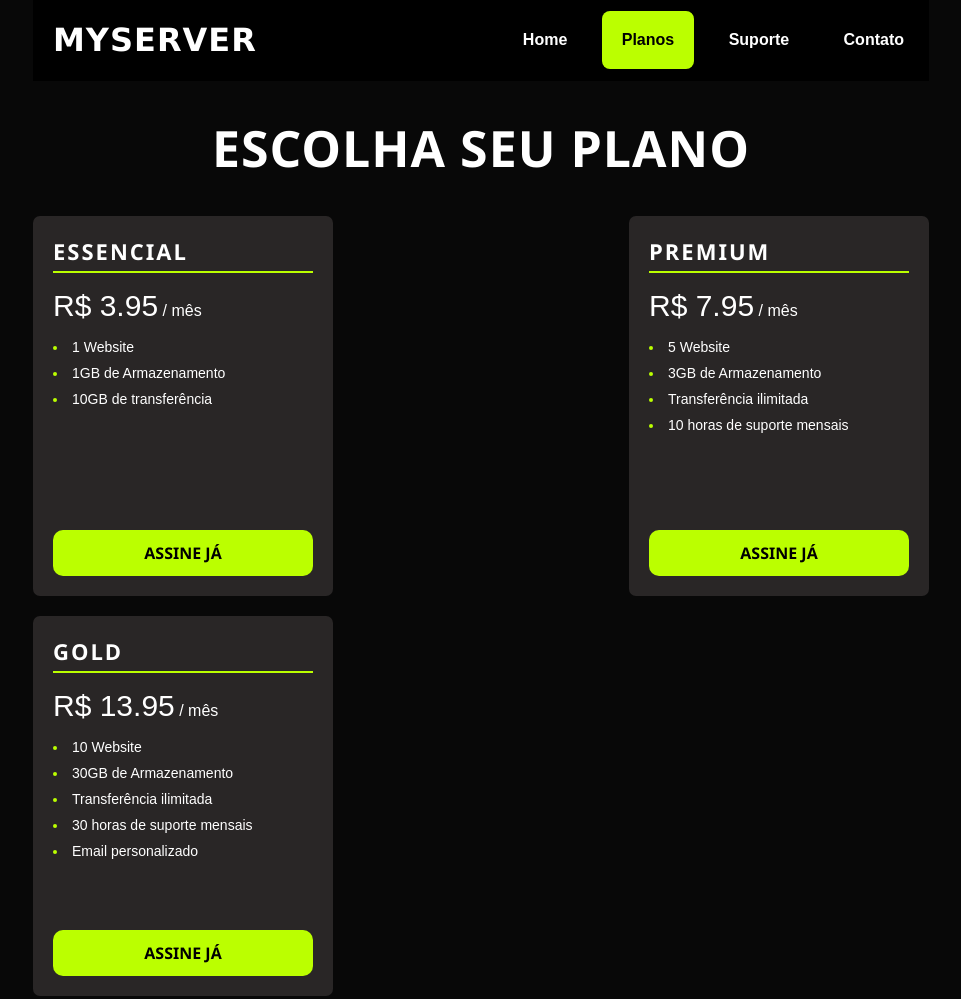
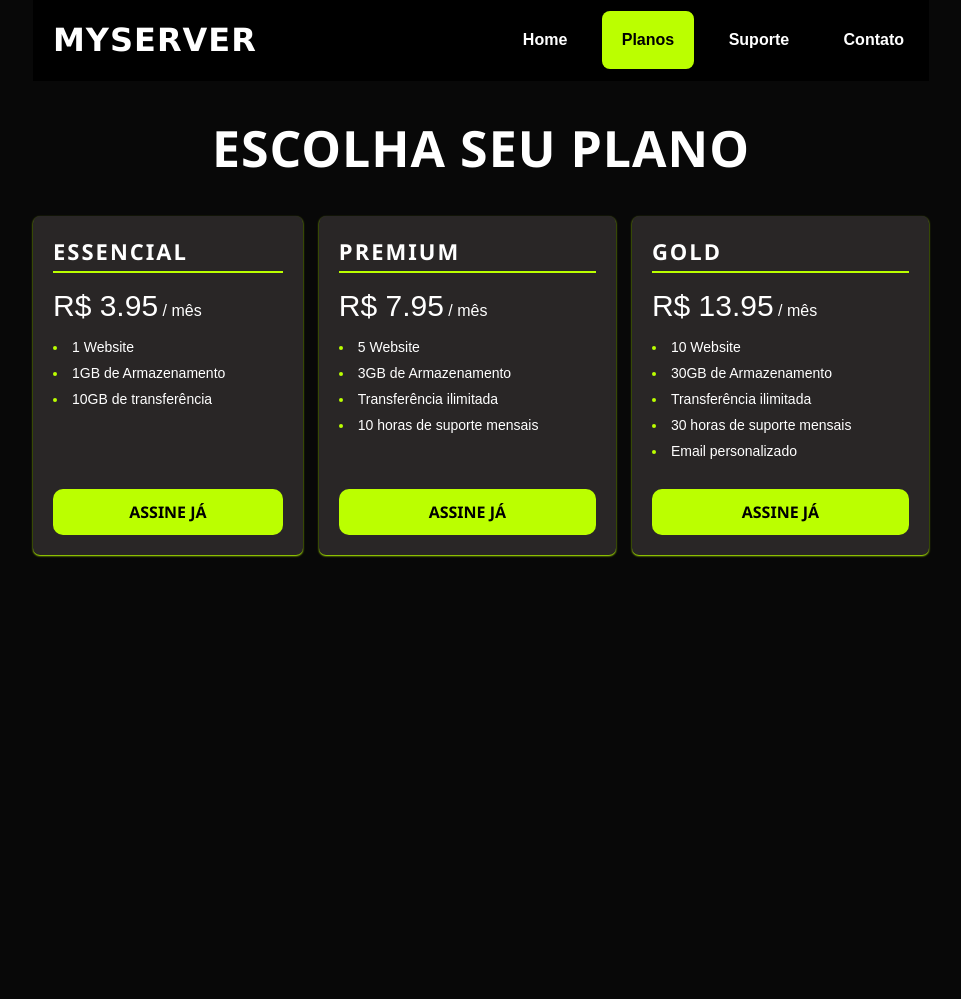
Before and after one commit to JoaoVictorAvPe/Escolha_seu_plano, a plain HTML site: page index.html in a window 1280 px wide. Shown: the whole page, without its empty margins (159-1120 px from the left). After the commit the page ends 800 px from the top, so only its background shows below. Drawn offline with Linux system fonts and the light colour scheme.

Commit message:
ajustes layout

```diff
--- a/index.html
+++ b/index.html
@@ -1,5 +1,5 @@
 <!DOCTYPE html>
-<html lang="en">
+<html lang="pt-br">
 
 <head>
     <meta charset="UTF-8">
@@ -23,7 +23,6 @@
         <h1 class="titulo">escolha seu plano</h1>
         <ul class="cards">
             <li class="card">
-                <div class="conteudo">
                 <h1>essencial</h1>
                 <p class="preco"><span>R$ 3.95</span> / mês</p>
 
@@ -32,14 +31,11 @@
                     <li>1GB de Armazenamento</li>
                     <li>10GB de transferência</li>
                 </ul>
-                </div>
-                <footer>
                 <a href="#" class="btn_assine">assine já</a>
-                </footer>
             </li>
 
             <li class="card">
-                <div class="conteudo">
+
                     <h1>premium</h1>
                     <p class="preco"><span>R$ 7.95</span> / mês</p>
 
@@ -49,15 +45,15 @@
                         <li>Transferência ilimitada</li>
                         <li>10 horas de suporte mensais</li>
                     </ul>
-                </div>
 
-                <footer>
+
+
                     <a href="#" class="btn_assine">assine já</a>
-                </footer>
+
             </li>
 
             <li class="card">
-                <div class="conteudo">
+
                     <h1>gold</h1>
                     <p class="preco"><span>R$ 13.95</span> / mês</p>
 
@@ -68,11 +64,11 @@
                         <li>30 horas de suporte mensais</li>
                         <li>Email personalizado</li>
                     </ul>
-                </div>
 
-                <footer>
+
+
                     <a href="#" class="btn_assine">assine já</a>
-                </footer>
+
             </li>
 
         </ul>
--- a/style.css
+++ b/style.css
@@ -32,10 +32,14 @@ header h1 {
     font-weight: bold;
 }
 
+.menu a:hover {
+    text-decoration: underline;
+}
+
 #planos {
     background-color: rgb(187, 255, 0);
     color: black;
-    transition-duration: .3s;
+    pointer-events: none;
 }
 
 
@@ -51,23 +55,22 @@ header h1 {
     list-style: none;
     display: flex;
     flex-wrap: wrap;
-    justify-content: space-between;
+    gap: 16px;
     padding: 0;
 }
 
 .card {
     display: flex;
+    flex-grow: 1;
     flex-direction: column;
-    justify-content: space-between;
     background-color: rgb(41, 38, 38);
     padding: 20px;
-    width: 260px;
-    height: 340px;
     margin-bottom: 20px;
     border-radius: 7px;
+    box-shadow: 0 1px 2px rgb(187, 255, 0);
 }
 
-.conteudo h1 {
+.card h1 {
     margin: 0;
     font-family: 'Segoe UI', Tahoma, Geneva, Verdana, sans-serif;
     text-transform: uppercase;
@@ -77,12 +80,14 @@ header h1 {
     padding-bottom: 5px;
 }
 
-.conteudo .preco span {
+.preco span {
     font-size: 30px;
 }
 
-.beneficios {
+.card .beneficios {
     padding: 0;
+    flex-grow: 1;
+    margin-bottom: 20px;
 }
 
 .beneficios li {
@@ -111,5 +116,7 @@ header h1 {
 }
 
 .btn_assine:hover {
-    background-color: rgb(97, 131, 5);
+    background-color: rgb(41, 38, 38);
+    outline: solid 2px rgb(187, 255, 0);
+    color: white;
 }
```
Lines whose indentation alone changed are shown as unchanged.
